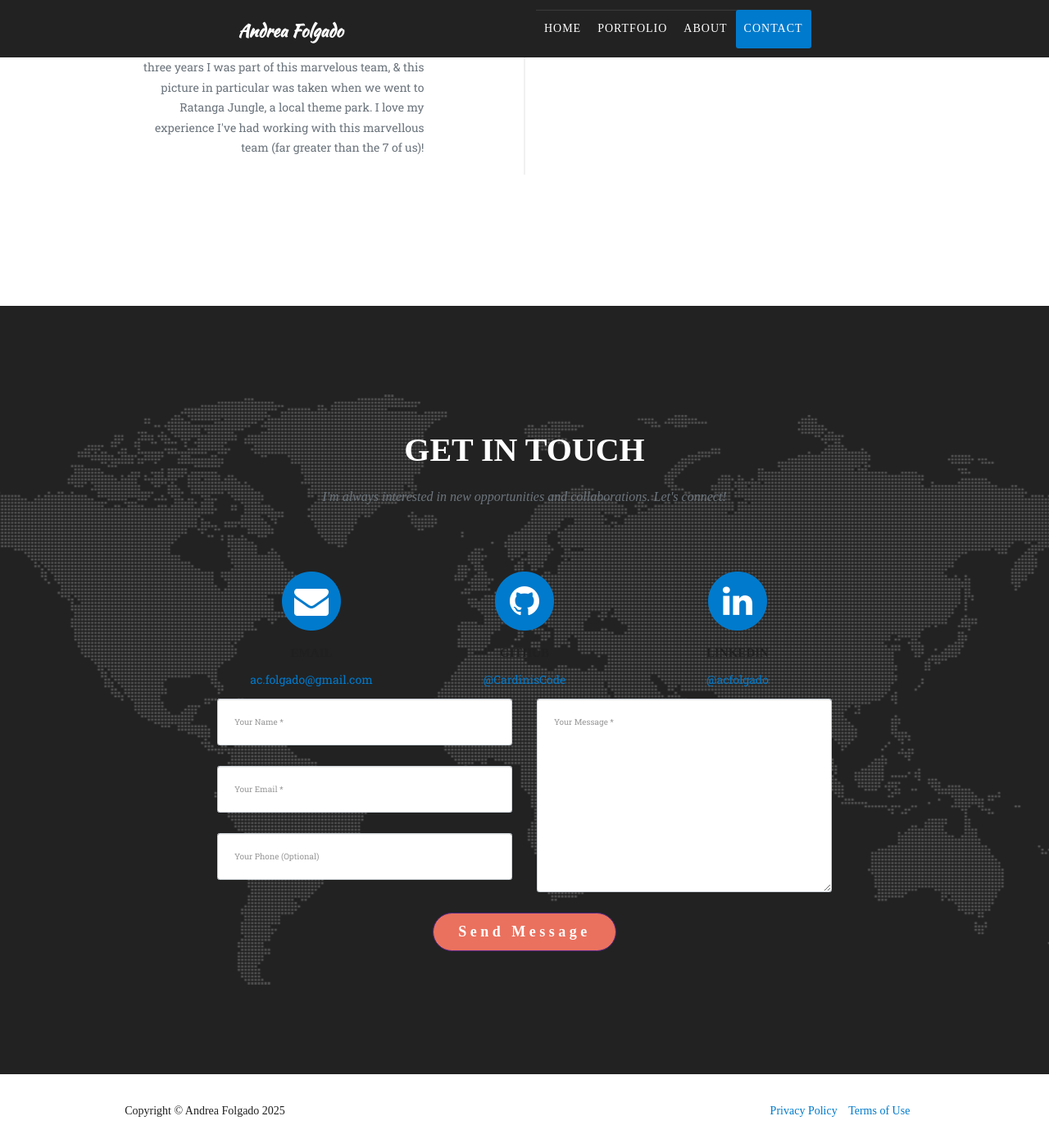
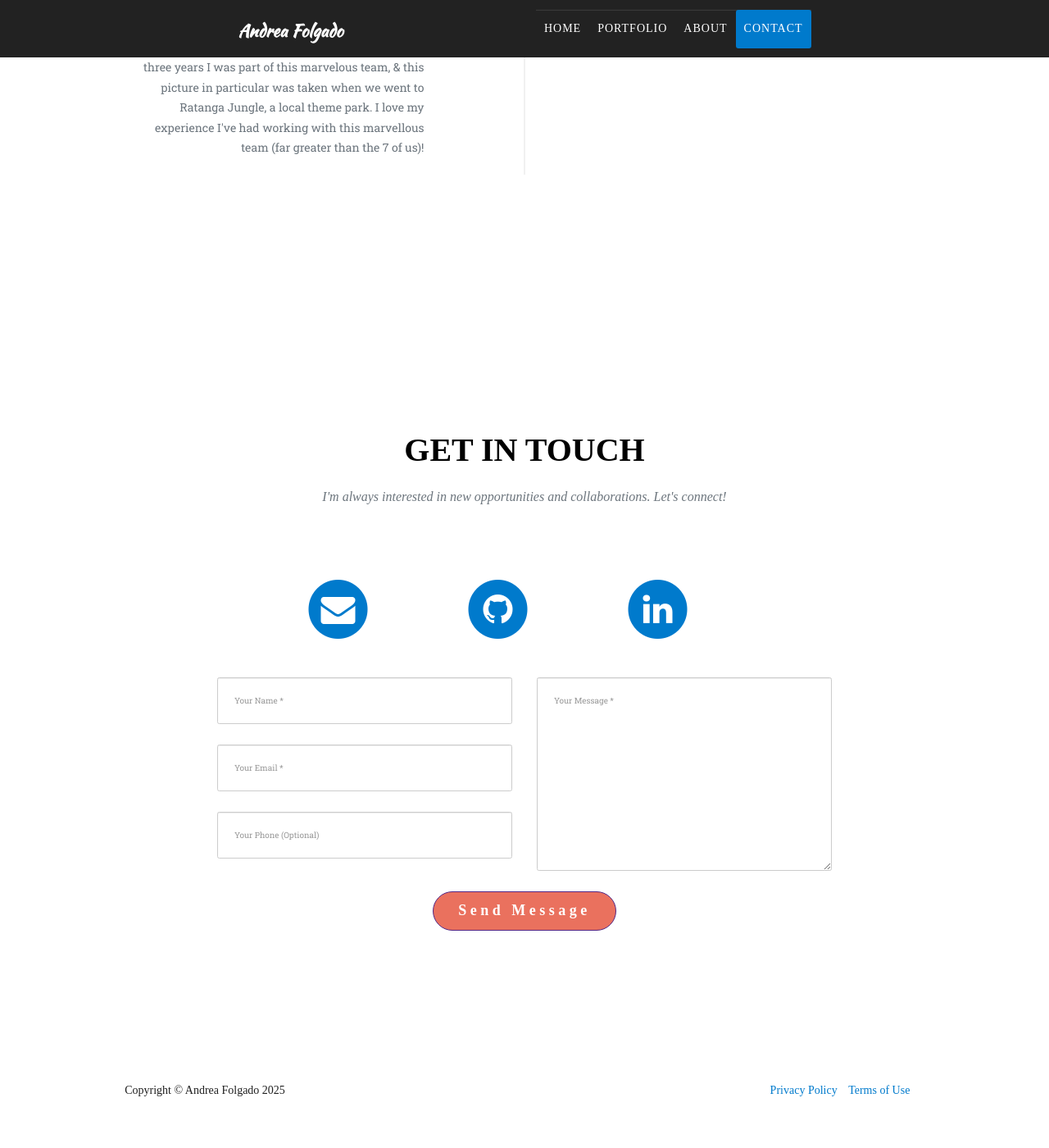
Before and after one commit to CardinisCode/cardiniscode.github.io, a Jekyll site: the page built from index.html, in a window 1280 px wide and 1400 px high, scrolled down 7256 px. Shown: the whole window at 82% size. Built offline with Jekyll 4.4.1, drawn with Linux system fonts in a browser that asks for light colours; some web fonts are replaced; after the commit the page ends 8631 px from its top, so only the background shows below that.

Commit message:
Updated styling for 'Contact' Section

```diff
--- a/_includes/contact.html
+++ b/_includes/contact.html
@@ -9,29 +9,29 @@
             <div class="row">
                 <div class="col-lg-8 col-lg-offset-2">
                     <div class="row text-center">
-                        <div class="col-md-4">
+                        <div class="col-md-3 col-md-offset-1">
+                            <a href="mailto:ac.folgado@gmail.com" class="social-link">
                                 <span class="fa-stack fa-3x">
                                     <i class="fa fa-circle fa-stack-2x text-primary"></i>
                                     <i class="fa fa-envelope fa-stack-1x fa-inverse"></i>
                                 </span>
-                            <h4>Email</h4>
-                            <p><a href="mailto:ac.folgado@gmail.com">ac.folgado@gmail.com</a></p>
+                            </a>
                         </div>
-                        <div class="col-md-4">
+                        <div class="col-md-3">
+                            <a href="https://github.com/CardinisCode" target="_blank" class="social-link">
                                 <span class="fa-stack fa-3x">
                                     <i class="fa fa-circle fa-stack-2x text-primary"></i>
                                     <i class="fa fa-github fa-stack-1x fa-inverse"></i>
                                 </span>
-                            <h4>GitHub</h4>
-                            <p><a href="https://github.com/CardinisCode" target="_blank">@CardinisCode</a></p>
+                            </a>
                         </div>
-                        <div class="col-md-4">
+                        <div class="col-md-3">
+                            <a href="https://linkedin.com/in/acfolgado" target="_blank" class="social-link">
                                 <span class="fa-stack fa-3x">
                                     <i class="fa fa-circle fa-stack-2x text-primary"></i>
                                     <i class="fa fa-linkedin fa-stack-1x fa-inverse"></i>
                                 </span>
-                            <h4>LinkedIn</h4>
-                            <p><a href="https://linkedin.com/in/acfolgado" target="_blank">@acfolgado</a></p>
+                            </a>
                         </div>
                     </div>
                 </div>
--- a/css/agency.css
+++ b/css/agency.css
@@ -683,14 +683,11 @@ aside.clients img {
    =================================== */
 
 section#contact {
-    background-color: #222;
-    background-image: url('../img/map-image.png');
-    background-position: center;
-    background-repeat: no-repeat;
+    background-color: #fff;
 }
 
 section#contact .section-heading {
-    color: #fff;
+    color: #000;
 }
 
 section#contact .form-group {
@@ -745,6 +742,34 @@ section#contact:-ms-input-placeholder {
 
 section#contact .text-danger {
     color: #e74c3c;
+}
+
+/* Social media links styling */
+section#contact .social-link {
+    display: inline-block;
+    text-decoration: none;
+    transition: transform 0.3s ease;
+    margin: 0 10px;
+}
+
+section#contact .social-link:hover {
+    transform: scale(1.1);
+}
+
+/* Adjust spacing for social media section */
+section#contact .row:nth-child(2) {
+    margin-top: 10px;
+    margin-bottom: 40px;
+}
+
+/* Form field borders */
+section#contact .form-control {
+    border: 1px solid #ccc;
+}
+
+section#contact .form-control:focus {
+    border-color: #007acc;
+    box-shadow: none;
 }
 
 /* ===================================
```
Also changed, not shown: PORTFOLIO_RESTRUCTURE_PLAN.md (+1 -1 lines). Lines whose indentation alone changed are shown as unchanged.
